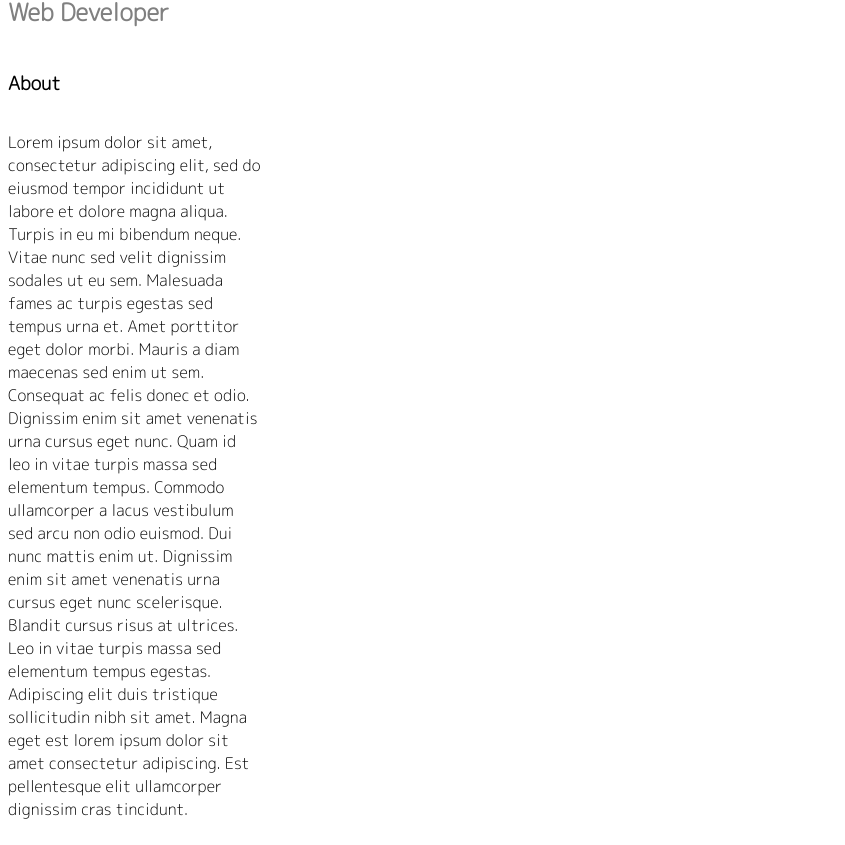
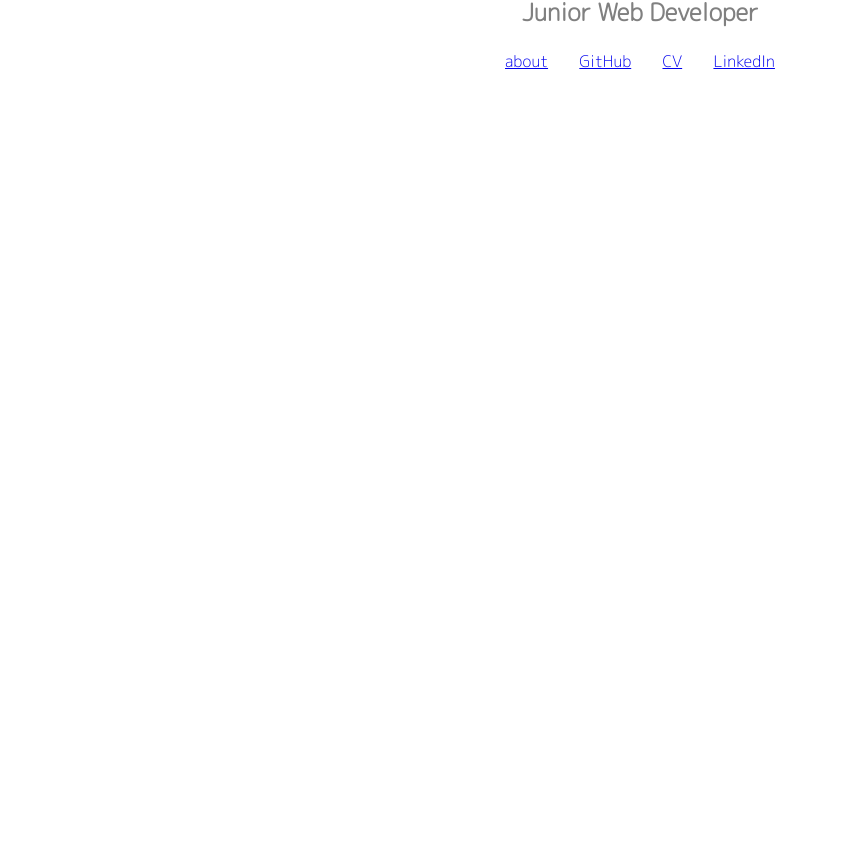
Before and after one commit to smuibrig/personal-website, a Gatsby site: page / in a window 1280 px wide. Shown: the part 84-929 px from the top of the page, without its empty margins (0-845 px from the left). After the commit the page ends 800 px from the top, so only its background shows below. Built offline with nearby package versions, Linux system fonts and the light colour scheme; Gatsby itself is replaced by a stand-in of ours.

Commit message:
add links

```diff
--- /dev/null
+++ b/public/page-data/about/page-data.json
@@ -0,0 +1 @@
+{"componentChunkName":"component---src-pages-about-js","path":"/about/","result":{"pageContext":{}},"staticQueryHashes":[]}
--- a/src/pages/index.js
+++ b/src/pages/index.js
@@ -1,30 +1,28 @@
 import React from "react";
+import { Link } from "gatsby";
 
 export default function Home() {
     return (
         <div>
             <div className="content-wrapper" id="name-title">
                 <h1>Sophie Müller-Uibrig</h1>
-                <h2 id="position">Web Developer</h2>
-                <h3>About</h3>
-                <p className="about-section">
-                    Lorem ipsum dolor sit amet, consectetur adipiscing elit, sed
-                    do eiusmod tempor incididunt ut labore et dolore magna
-                    aliqua. Turpis in eu mi bibendum neque. Vitae nunc sed velit
-                    dignissim sodales ut eu sem. Malesuada fames ac turpis
-                    egestas sed tempus urna et. Amet porttitor eget dolor morbi.
-                    Mauris a diam maecenas sed enim ut sem. Consequat ac felis
-                    donec et odio. Dignissim enim sit amet venenatis urna cursus
-                    eget nunc. Quam id leo in vitae turpis massa sed elementum
-                    tempus. Commodo ullamcorper a lacus vestibulum sed arcu non
-                    odio euismod. Dui nunc mattis enim ut. Dignissim enim sit
-                    amet venenatis urna cursus eget nunc scelerisque. Blandit
-                    cursus risus at ultrices. Leo in vitae turpis massa sed
-                    elementum tempus egestas. Adipiscing elit duis tristique
-                    sollicitudin nibh sit amet. Magna eget est lorem ipsum dolor
-                    sit amet consectetur adipiscing. Est pellentesque elit
-                    ullamcorper dignissim cras tincidunt.
-                </p>
+                <h2 id="position">Junior Web Developer</h2>
+            </div>
+            <div className="links-wrapper">
+                <Link to="/about/">about</Link>
+                <a
+                    href="https://github.com/smuibrig"
+                    target="_blank"
+                    rel="noopener noreferrer"
+                >
+                    GitHub
+                </a>
+                <a href={"/CV.pdf"} download="CV-sophie-mueller-uibrig.pdf">
+                    CV
+                </a>
+                <a href="https://www.linkedin.com/in/sophiemulleruibrig/">
+                    LinkedIn
+                </a>
             </div>
         </div>
     );
--- a/src/styles/global.css
+++ b/src/styles/global.css
@@ -1,11 +1,8 @@
 @import url("https://fonts.googleapis.com/css2?family=M+PLUS+Rounded+1c:wght@100;300&display=swap");
 
-html {
+body {
     box-sizing: border-box;
     font-family: "M PLUS Rounded 1c", sans-serif;
-}
-
-body {
     display: flex;
     justify-content: center;
 }
@@ -13,6 +10,7 @@ body {
 .content-wrapper {
     display: flex;
     flex-direction: column;
+    align-items: center;
 }
 
 #position {
@@ -23,3 +21,8 @@ body {
 .about-section {
     max-width: 20%;
 }
+
+.links-wrapper {
+    display: flex;
+    justify-content: space-around;
+}
```
Also changed, not shown: src/pages/about.js (added, +28 -0 lines), 4 other files.
